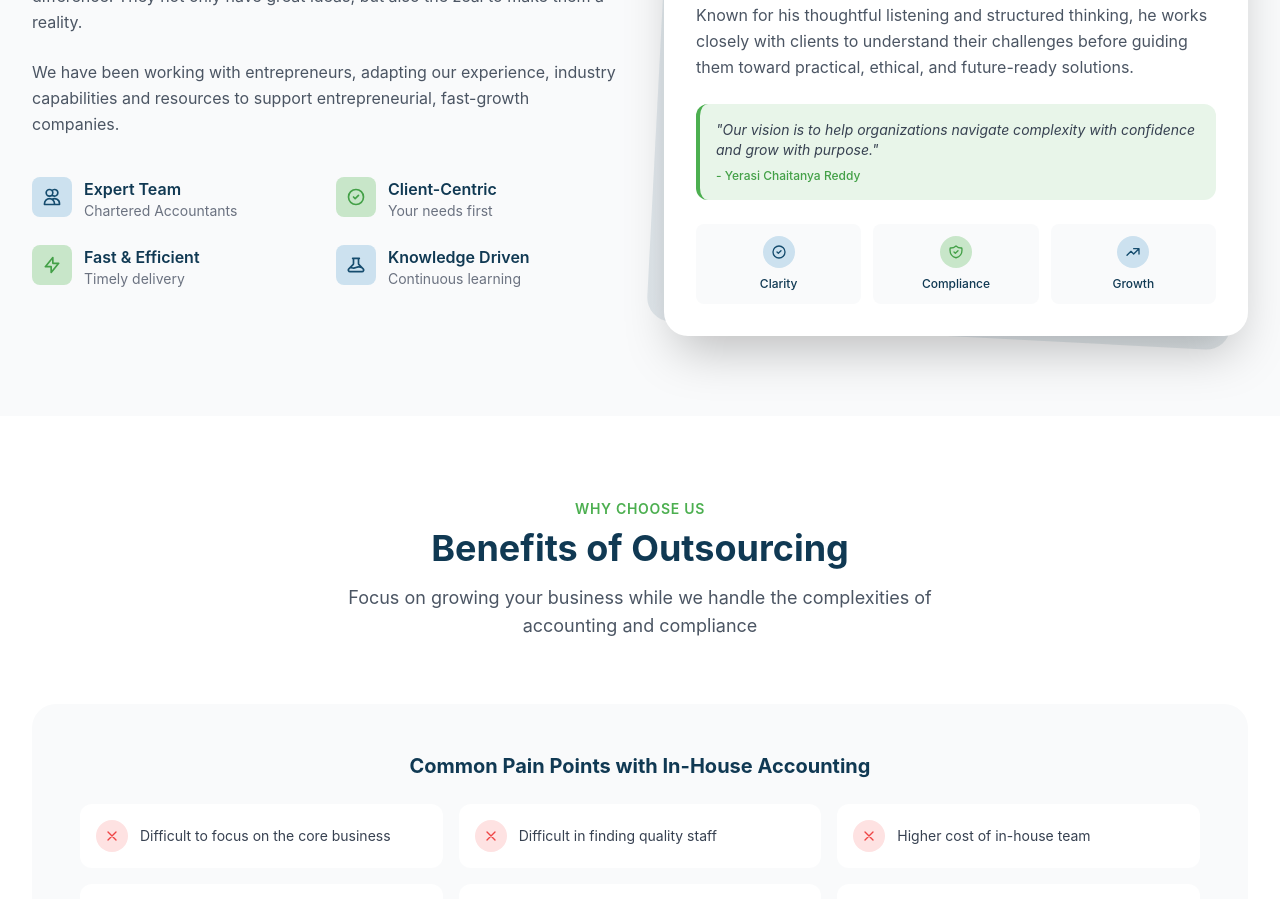
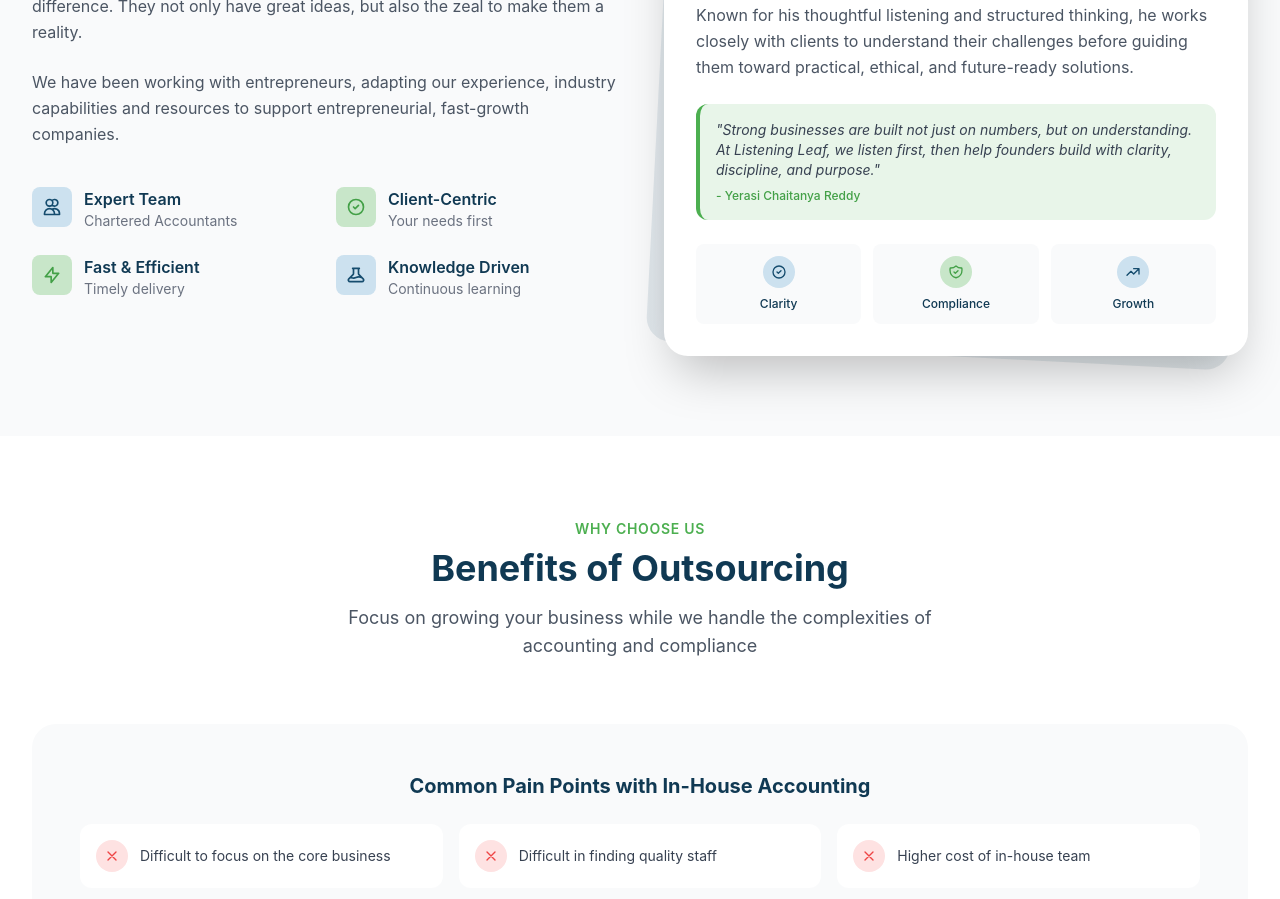
Before and after one commit to Abhinav1426/listening-leaf, a Next.js app: page / in a window 1280 px wide. Shown: the part 2780-3679 px from the top of the page. Built offline with nearby package versions, Linux system fonts and the light colour scheme.

Commit message:
Update vision quote in About component for enhanced messaging

```diff
--- a/components/About.js
+++ b/components/About.js
@@ -120,8 +120,7 @@ export default function About() {
                 {/* Vision Quote */}
                 <div className="mt-6 p-4 bg-accent-50 rounded-xl border-l-4 border-accent-500">
                   <p className="text-sm text-gray-700 italic">
-                    "Our vision is to help organizations navigate complexity with confidence
-                    and grow with purpose."
+                    "Strong businesses are built not just on numbers, but on understanding. At Listening Leaf, we listen first, then help founders build with clarity, discipline, and purpose."
                   </p>
                   <p className="text-xs text-accent-600 font-medium mt-2">- Yerasi Chaitanya Reddy</p>
                 </div>
```
